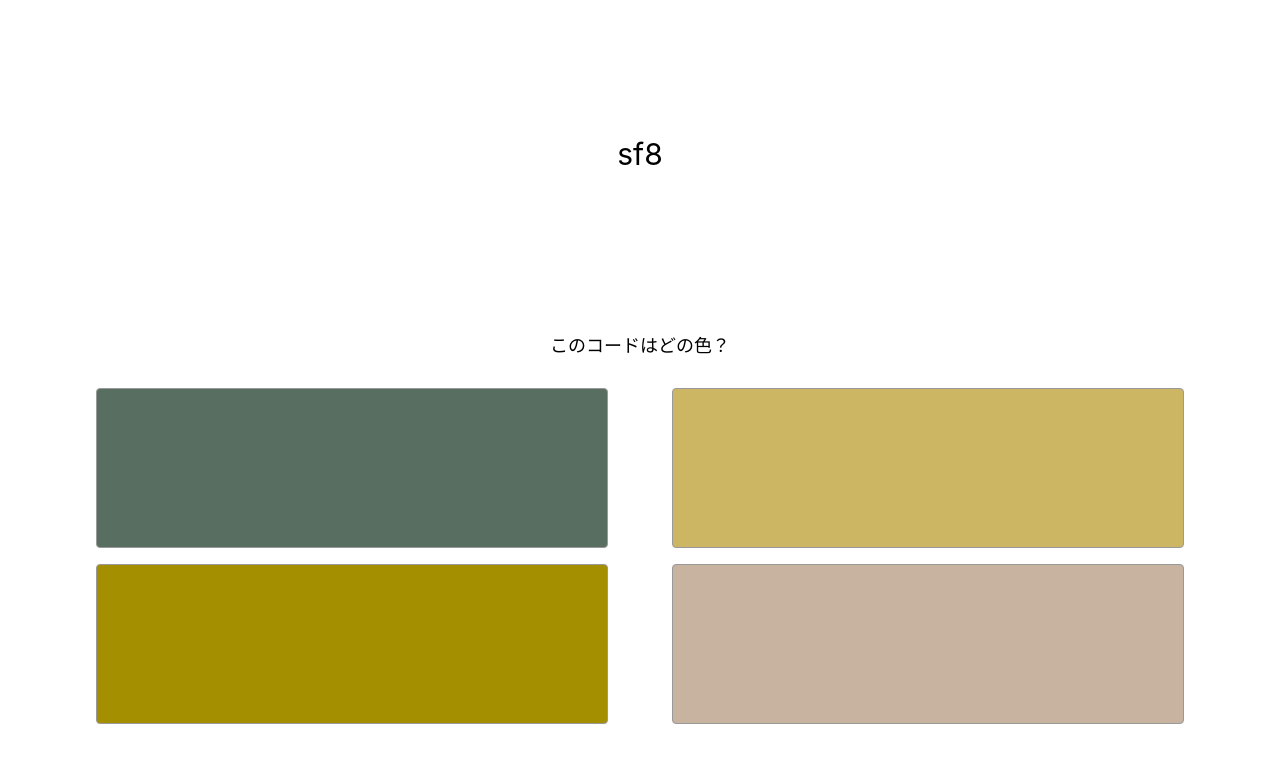
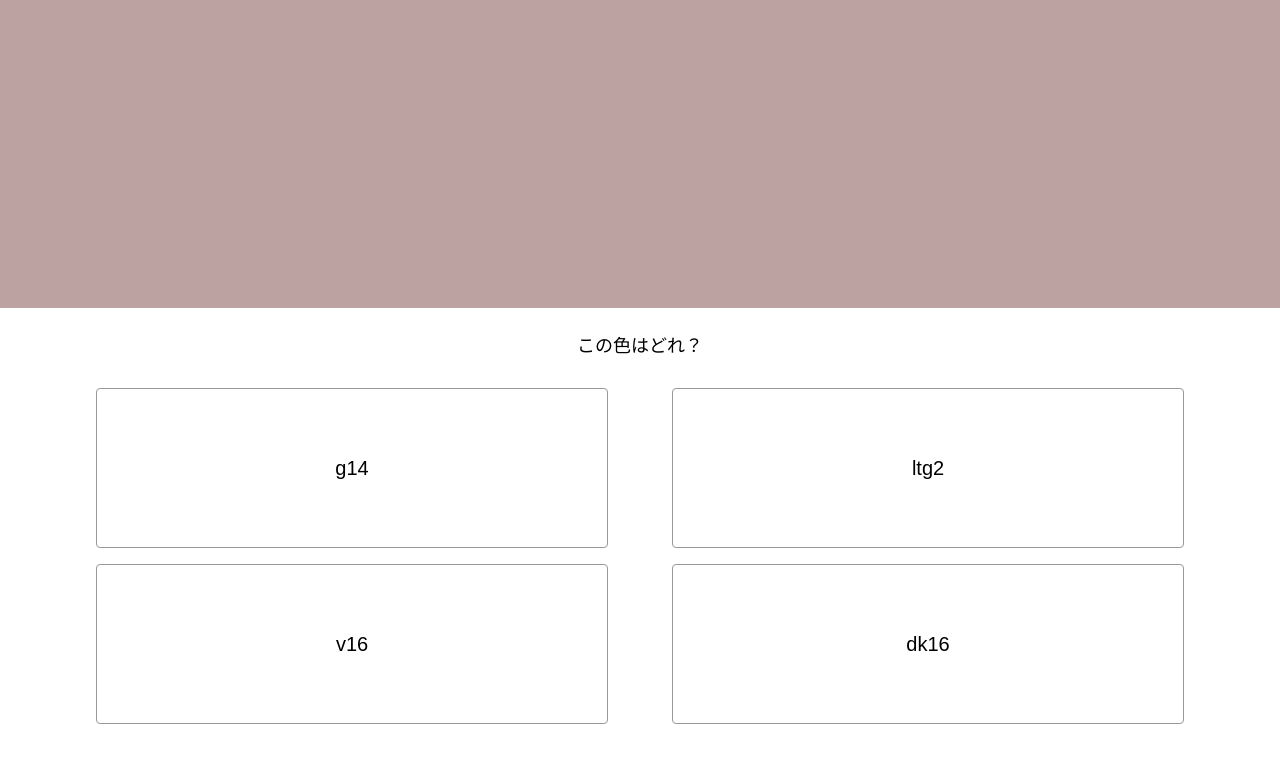
Before and after one commit to chocolamint/color-quiz, a React (Create React App) app: page / in a window 1280 px wide. Shown: the top 762 px of the page. Built offline with nearby package versions, Linux system fonts and the light colour scheme.

Commit message:
Shuffle 2 quizzes

```diff
--- a/src/App.tsx
+++ b/src/App.tsx
@@ -6,7 +6,8 @@ import { Random, shuffle } from './Utils';
 import { colors, Color } from './quiz/colors';
 
 interface AppState {
-  whichCode: {
+  questionType: number,
+  fourColors: {
     choices: Color[];
     answer: Color;
   }
@@ -14,37 +15,45 @@ interface AppState {
 
 export default class App extends React.Component<{}, AppState> {
 
+  private random = new Random();
+
   public constructor(props: {}) {
     super(props);
 
-    this.state = {
-      whichCode: this.generateState()
-    };
+    this.state = this.generateNewState();
   }
 
   public render() {
     return (
       <div className="App">
-        {
-          //<WhichCode choices={this.state.whichCode.choices} answer={this.state.whichCode.answer} onAnswer={() => this.handleAnswer()} />
-          <WhichColor choices={this.state.whichCode.choices} answer={this.state.whichCode.answer} onAnswer={() => this.handleAnswer()} />
-        }
+        {(() => {
+          switch (this.state.questionType) {
+            case 0:
+              return <WhichCode choices={this.state.fourColors.choices} answer={this.state.fourColors.answer} onAnswer={() => this.handleAnswer()} />
+            case 1:
+              return <WhichColor choices={this.state.fourColors.choices} answer={this.state.fourColors.answer} onAnswer={() => this.handleAnswer()} />
+          }
+        })()}
       </div>
     );
   }
 
-  private generateState() {
-    const random = new Random();
-    const choices = shuffle(colors, random).slice(0, 4);
-    const answer = choices[random.nextInt(choices.length)];
-    return { choices, answer };
+  private generateNewState() {
+    const questionType = this.random.nextInt(2);
+    const choices = shuffle(colors, this.random).slice(0, 4);
+    const answer = choices[this.random.nextInt(choices.length)];
+    return {
+      questionType,
+      fourColors: {
+        choices,
+        answer
+      }
+    };
   }
 
   private resetGame() {
-    const state = this.generateState();
-    this.setState({
-      whichCode: state
-    });
+    const state = this.generateNewState();
+    this.setState(state);
   }
 
   private handleAnswer() {
--- a/src/quiz/WhichColor.tsx
+++ b/src/quiz/WhichColor.tsx
@@ -77,10 +77,9 @@ export default class WhichColor extends React.Component<WhichColorProps, WhichCo
                             };
 
                             return (
-                                <div style={{ display: "flex", width: "40vw", height: "20vh", padding: "1vh 0" }}>
+                                <div key={color.code} style={{ display: "flex", width: "40vw", height: "20vh", padding: "1vh 0" }}>
                                     <button
                                         className="choice"
-                                        key={color.code}
                                         style={buttonStyle}
                                         disabled={this.state.choosen != null}
                                         onClick={() => { this.onClickHandle(color); }}
```
